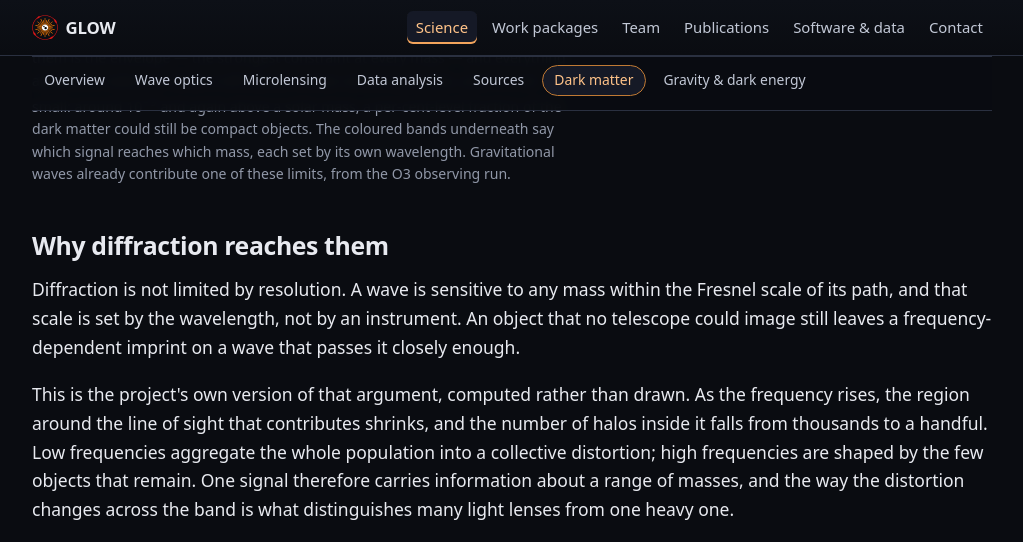
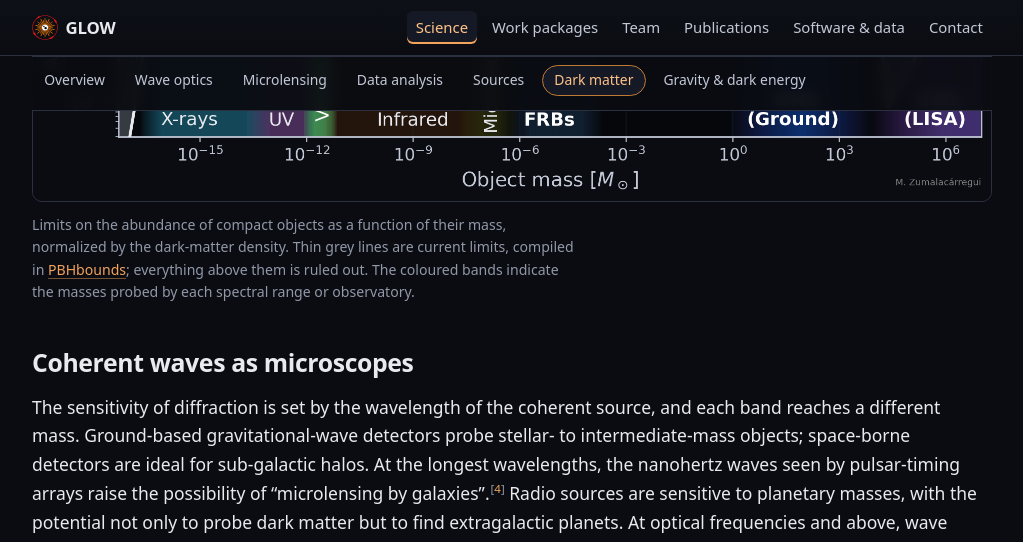
Before and after one commit to glow-astro/website, a Jekyll site: the page built from dark-matter.html, in a window 1280 px wide and 1400 px high, scrolled down 1730 px. Shown: the top 542 px of the window, without its empty margins (128-1151 px from the left). Built offline with Jekyll 4.4.1, drawn with Linux system fonts in a browser that asks for light colours; some of the changed text lies outside the part shown.

Commit message:
Rewrite the dark-matter page from the owner's edits
Fifteen tracked paragraphs, applied. The page no longer opens on "cold
dark matter works on large scales, the questions live on small ones" and
instead argues that small scales are dark *and therefore pristine* --
below 10^6 M_sun a halo cannot hold enough baryons to form stars, which
makes it a testbed insensitive to the astrophysics that muddies larger
structures. Two sections in place of three: "Accessing dark and pristine
scales" and "Coherent waves as microscopes".

The ten bracketed references in the draft are now real citations, each
checked against INSPIRE and each URL 200: Bringmann, Croon & Sevillano
Muñoz (primordial power spectrum), Jow & Pen (nanohertz scintillation),
Tambalo+ (halo cores), Savastano+ (substructure), Kaplinghat, Tulin & Yu
(self-interaction cross-section), Urrutia & Vaskonen (dark timbre). Six
new entries in the pool; the stochastic-diffraction paper and the LISA
report were already there. Choi, Urrutia & Zumalacárregui is a by-name
link rather than a number, since it acknowledges the grant.

Numbering: carr-pbh is cited before nadler-small-scale in the new text,
so refs: is ordered to match -- otherwise the page opened at [2], the
same trap sources.html hit. Verified from the rendered HTML: all seven
citing pages number 1..n with no gaps.

Typos fixed as invited: paradigmm, observagtory, properteis, halll,
difffraction, wavelenghts, Gound, "neither a contaminant or a" -> "nor",
"small-scales is where" -> "small scales are", sub galactic -> sub-galactic,
and the bare 10^6 Msun / 10-10^4 M_odot set as markup.

The topic card and the science-page blurb still said "on scales no image
can resolve", which the rewrite argues against; both now say what the new
text says. The opener figure caption takes the owner's shorter version.

Co-Authored-By: Claude Opus 5 <noreply@anthropic.com>
Claude-Session: https://claude.ai/code/session_01L7GT62S61eYxRuSFTmWGfu

```diff
--- a/_data/topics.yml
+++ b/_data/topics.yml
@@ -217,12 +217,12 @@
   column: 2
   tint: lens
   card: >-
-    Halos and compact objects below 10<sup>6</sup> M<sub>☉</sub>, on scales
-    no image can resolve.
+    Halos and compact objects below 10<sup>6</sup> M<sub>☉</sub>, where baryons
+    no longer trace the mass.
   blurb: >-
-    Diffraction is sensitive to structure on scales no image can resolve, which
-    makes coherent sources one of the few probes of dark matter below the size
-    of a galaxy.
+    Diffraction is sensitive to structure on scales that are dark but pristine,
+    where baryons are neither a contaminant nor a window — which makes coherent
+    sources an excellent probe of dark matter.
   wps: ["WP3-A"]
   papers: ["2607.11887"]
   # Deliberately the simplest statement on the page, not the project's own
@@ -240,11 +240,9 @@
     caption: >-
       A diffraction pattern carries the shape of what made it, not just its
       size. An opening morphs through a circle, triangle, square, pentagon and
-      hexagon at fixed area, and the pattern grows spikes to match -- n of them
-      for an even-sided polygon and 2n for an odd-sided one, because opposite
-      parallel edges radiate into the same line. That sensitivity is what lets a
-      diffracted gravitational wave say whether a lens was a point mass or an
-      extended halo, rather than only how heavy it was.
+      hexagon at fixed area, and the pattern imprinted changes with it. The same
+      applies to dark-matter halos: diffraction probes not only a halo's mass
+      but the way that mass is distributed.
     source: "application_plots, family diffraction_shape_glow"
 
 - id: testing-gravity
--- a/dark-matter.html
+++ b/dark-matter.html
@@ -4,16 +4,23 @@ nav: science
 title: "Dark matter & small scales"
 eyebrow: "Science"
 lede: >-
-  Diffraction is sensitive to structure on scales no image can resolve, which makes coherent sources one of the few probes of dark matter below the size of a galaxy.
+  Diffraction is sensitive to structure on scales that are dark but pristine, where baryons are neither a contaminant nor a window — which makes coherent sources an excellent probe of dark matter.
 description: >-
-  Diffraction is sensitive to structure no image can resolve, which makes coherent sources a probe of dark matter below the scale of a galaxy.
+  Diffraction reaches dark-matter structure below the scale a telescope can resolve, from individual halo profiles to the collective imprint of a whole population.
 # Cited on this page, in order of first appearance -- and that order is
 # the numbering. Pulled from _data/references.yml, which several pages
 # share; the numbers here are this page's own.
 refs:
+  - carr-pbh
   - nadler-small-scale
-  - carr-pbh
+  - bringmann-power-spectrum
+  - jow-pta-scintillation
+  - tambalo-halo-properties
+  - savastano-weakly-lensed
+  - kaplinghat-sidm
+  - zumalacarregui-stochastic
   - lisa-definition
+  - urrutia-dark-timbre
 topic_id: dark-matter
 ---
 
@@ -22,21 +29,35 @@ topic_id: dark-matter
 {% include topicnav.html %}
 
 {% include topic-figure.html topic=t %}
-<section class="section" id="problem" aria-labelledby="problem-heading">
-  <h2 id="problem-heading">The scales where the problem lives</h2>
+<section class="section" id="scales" aria-labelledby="scales-heading">
+  <h2 id="scales-heading">Accessing dark and pristine scales</h2>
   <p>
-    On large scales, cold dark matter works: the distribution of galaxies and
-    the cosmic microwave background are described by it to remarkable precision.
-    The questions that distinguish between candidates — whether dark matter is a
-    particle, a field, or a population of compact objects — live on much smaller
-    scales, where the predictions of different models diverge and observations
-    run out.{% include cite.html key="nadler-small-scale" %}
+    The cosmological abundance of dark matter is known to sub-per-cent accuracy,
+    but its distribution is only directly observed down to sub-galactic scales.
+    Below about 10<sup>6</sup>&nbsp;M<sub>☉</sub> halos go dark: their
+    gravitational potentials are too shallow to hold enough baryons to form
+    stars. That is a curse and a blessing at once — it makes light dark-matter
+    halos a pristine testbed of dark-matter properties, insensitive to the
+    complicated astrophysics that shapes larger structures.
   </p>
   <p>
-    The obstacle is that these scales are, by construction, hard to see. Objects
-    below the mass of a dwarf galaxy contain few stars or none at all, and
-    conventional lensing cannot resolve them: an image cannot show structure
-    smaller than the telescope can resolve.
+    Small scales are also where dark-matter scenarios are most easily told
+    apart. Theories are selected to explain observations on large scales, and
+    that leaves them considerable freedom below the size of a galaxy, where
+    their predictions diverge — some suppressing small-scale structure
+    (ultra-light and warm dark matter), others enhancing it (self-interacting
+    particles, or primordial black holes{% include cite.html key="carr-pbh" %}).
+    New probes of dark halos therefore have great potential to advance
+    fundamental physics.{% include cite.html key="nadler-small-scale" %}
+  </p>
+  <p>
+    Beyond the nature of dark matter itself, diffraction gives access to the
+    initial conditions of the very early Universe. Many scenarios for the
+    formation of cosmic structure — within the inflationary paradigm, for
+    instance — predict an enhancement of the primordial fluctuations, which
+    would leave small-scale halos denser and more
+    abundant.{% include cite.html key="bringmann-power-spectrum" %} Any
+    observation in that regime is a look into the Universe's earliest moments.
   </p>
 
   {%- comment -%}
@@ -51,37 +72,66 @@ topic_id: dark-matter
          width="1893" height="761" loading="lazy"
          alt="Fraction of dark matter in compact objects against object mass, from 10 to the minus 18 up to 10 to the 7 solar masses. Thin grey lines are individual limits, each labelled — evaporation, HSC, stars, quasars, gravitational waves from O3, supernovae, radio and dynamics. A single bright line traces the strongest limit at each mass, with everything above it shaded as excluded. Coloured bands along the bottom label which messenger reaches which mass range, from X-rays through visible and infrared to FRBs, ground-based gravitational waves and LISA.">
     <figcaption>
-      How much of the dark matter could be compact objects of a given mass.
-      Each thin grey line is one limit, from a different observation; the bright
-      line running across them is the envelope — the strongest constraint at
-      every mass — and everything above it is ruled out. What is left below is
-      what remains possible, and it is not small: around 10<sup>−9</sup> and
-      again above a solar mass, a per-cent-level fraction of the dark matter
-      could still be compact objects. The coloured bands underneath say which
-      signal reaches which mass, each set by its own wavelength. Gravitational
-      waves already contribute one of these limits, from the O3 observing run.
+      Limits on the abundance of compact objects as a function of their mass,
+      normalized by the dark-matter density. Thin grey lines are current
+      limits, compiled in
+      <a href="https://github.com/bradkav/PBHbounds" rel="noopener">PBHbounds</a>;
+      everything above them is ruled out. The coloured bands indicate the masses
+      probed by each spectral range or observatory.
     </figcaption>
   </figure>
 </section>
 
-<section class="section" id="probe" aria-labelledby="probe-heading">
-  <h2 id="probe-heading">Why diffraction reaches them</h2>
+<section class="section" id="microscopes" aria-labelledby="microscopes-heading">
+  <h2 id="microscopes-heading">Coherent waves as microscopes</h2>
   <p>
-    Diffraction is not limited by resolution. A wave is sensitive to any mass
-    within the Fresnel scale of its path, and that scale is set by the
-    wavelength, not by an instrument. An object that no telescope could image
-    still leaves a frequency-dependent imprint on a wave that passes it closely
-    enough.
+    The sensitivity of diffraction is set by the wavelength of the coherent
+    source, and each band reaches a different mass. Ground-based
+    gravitational-wave detectors probe stellar- to intermediate-mass objects;
+    space-borne detectors are ideal for sub-galactic halos. At the longest
+    wavelengths, the nanohertz waves seen by pulsar-timing arrays raise the
+    possibility of “microlensing by
+    galaxies”.{% include cite.html key="jow-pta-scintillation" %} Radio sources
+    are sensitive to planetary masses, with the potential not only to probe dark
+    matter but to find extragalactic planets. At optical frequencies and above,
+    wave optics becomes essential for asteroid-mass objects — a window in which
+    all of the dark matter could still be compact objects.
   </p>
   <p>
-    This is the project's own version of that argument, computed rather than
-    drawn. As the frequency rises, the region around the line of sight that
-    contributes shrinks, and the number of halos inside it falls from thousands
-    to a handful. Low frequencies aggregate the whole population into a
-    collective distortion; high frequencies are shaped by the few objects that
-    remain. One signal therefore carries information about a range of masses,
-    and the way the distortion changes across the band is what distinguishes
-    many light lenses from one heavy one.
+    What makes diffraction a distinctive probe is the richness of its signal.
+    Because the source's frequency is measured, a diffraction pattern carries an
+    unambiguous imprint of the lens's mass scale. It is also sensitive to how
+    that mass is distributed, so observations can distinguish dark-matter
+    profiles — the presence of a core in a
+    halo,{% include cite.html key="tambalo-halo-properties" %} or substructure
+    within an object.{% include cite.html key="savastano-weakly-lensed" %} Some
+    of those properties map directly onto theories: self-interacting dark matter
+    predicts cores whose density is set by the interaction
+    cross-section.{% include cite.html key="kaplinghat-sidm" %} A coherent
+    source can characterize an individual halo, much as a diffraction pattern
+    characterizes a single slit — the figure at the top of this page.
+  </p>
+  <p>
+    A different regime emerges when halos are treated collectively, as
+    <a href="{{ '/microlensing.html' | relative_url }}">microlensing</a> treats
+    populations of stars. The result is stochastic
+    diffraction:{% include cite.html key="zumalacarregui-stochastic" %}
+    amplitude and phase fluctuations imprinted on every gravitational-wave
+    event, whose statistical properties encode the properties of the halo
+    population. Those fluctuations can be captured by an effective description
+    and separated from the parameters of the source, which would let
+    LISA{% include cite.html key="lisa-definition" %} probe halos between
+    10 and 10<sup>4</sup>&nbsp;M<sub>☉</sub> — far below the mass of any
+    individually detectable object, as forecast by
+    <a href="https://inspirehep.net/arxiv/2607.11887" rel="noopener">Choi,
+    Urrutia &amp; Zumalacárregui</a>.
+  </p>
+  <p>
+    Stochastic diffraction is present in every gravitational-wave signal. That
+    is the sense in which the Universe has a dark
+    timbre:{% include cite.html key="urrutia-dark-timbre" %} gravitational waves
+    carry information about dark matter in the way a concert sounds different in
+    an open-air stage and a concert hall.
   </p>
 
   <figure class="topic-figure">
@@ -100,38 +150,14 @@ topic_id: dark-matter
       {%- endcomment -%}
     </video>
     <figcaption>
-      A frequency sweep through one realization of 2502 cold-dark-matter halos
-      along the line of sight to a source at redshift 3. The Fresnel volume
-      shrinks as the frequency rises, so thousands of halos contribute at low
-      frequency and only a few dozen at high frequency — which is why a single
-      signal probes a range of masses at once. On the right, the real and
-      imaginary parts of the amplification factor they produce.
+      Stochastic diffraction and the dark timbre. A frequency sweep through one
+      realization of 2502 cold-dark-matter halos along the line of sight to a
+      source at redshift 3. Stochastic diffraction probes mainly the halos
+      within the Fresnel volume, highlighted here, which shrinks as the
+      frequency rises. On the right, the real and imaginary parts of the
+      amplification factor they produce.
     </figcaption>
   </figure>
-</section>
-
-<section class="section" id="targets" aria-labelledby="targets-heading">
-  <h2 id="targets-heading">What the project is looking for</h2>
-  <p>
-    Two regimes, on different instruments. With ground-based detectors the
-    targets are individual dense objects — the kind predicted by
-    self-interacting and ultra-light dark matter, or by primordial black holes
-    that have accreted a halo{% include cite.html key="carr-pbh" %} —
-    and the immediate task is to distinguish them
-    from stars and stellar remnants, which produce
-    <a href="{{ '/microlensing.html' | relative_url }}">similar signatures</a>
-    and are the dominant astrophysical systematic.
-  </p>
-
-  <p>
-    With LISA{% include cite.html key="lisa-definition" %} the target is the
-    population itself. Thousands of low-mass halos
-    along the line of sight to a massive black-hole binary leave a collective
-    diffraction imprint whose fluctuations, rather than any individual feature,
-    carry the signal. Making LISA's inference robust to that imprint, and then
-    turning it into a measurement of cold-dark-matter substructure, is one of
-    the project's principal goals.
-  </p>
 </section>
 
 <section class="section" id="references" aria-labelledby="references-heading">
```
Also changed, not shown: _data/references.yml (+36 -0 lines).
